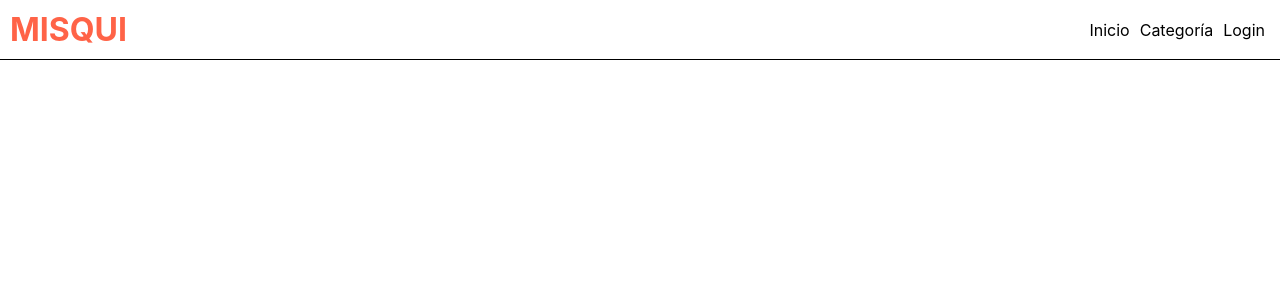
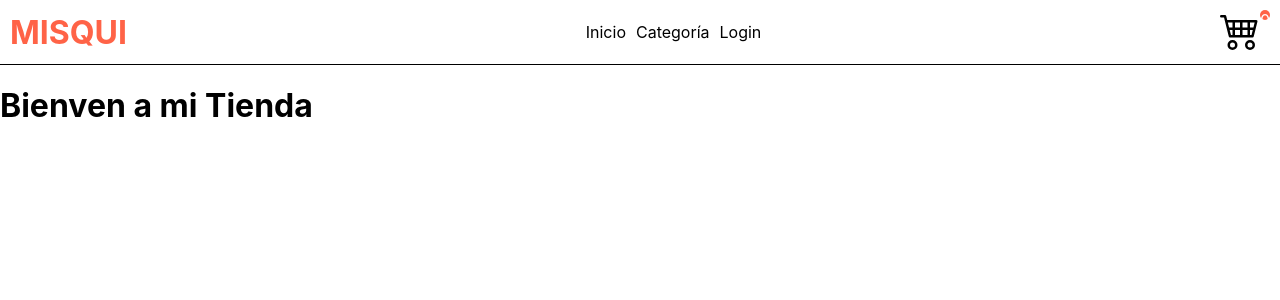
Before and after one commit to blikroy/misqui-vidal, a React (Create React App) app: page / in a window 1280 px wide. Shown: the top 300 px of the page. Built offline with nearby package versions, Linux system fonts and the light colour scheme.

Commit message:
icono carrito, e itemListContainer

```diff
--- a/src/App.css
+++ b/src/App.css
@@ -24,3 +24,20 @@
   margin-left: 5px;
   margin-right: 5px;
 }
+.carrito {
+  width: 50px;
+  position: relative;
+}
+.carritoIcono {
+  color: #000;
+}
+.carritoCantidad {
+  position: absolute;
+  top: 0;
+  right: 0;
+  width: 10px;
+  height: 10px;
+  border-radius: 50%;
+  background: tomato;
+  color: #fff;
+}
--- a/src/App.js
+++ b/src/App.js
@@ -1,12 +1,13 @@
 import './App.css';
 import NavBar from './components/NavBar.js';
+import ItemListContainer from './components/ItemListContainer';
 
 function App() {
   return (
     <>
     <NavBar></NavBar>
+    <ItemListContainer></ItemListContainer>
     </>
   );
 }
-
 export default App;
--- /dev/null
+++ b/src/components/CartWidget.js
@@ -0,0 +1,13 @@
+const CartWidget = () => {
+    return(
+        <div className="carrito">
+            <span className='carritoIcono'>
+                <svg xmlns="http://www.w3.org/2000/svg" width="40" height="40" fill="currentColor" class="bi bi-cart4" viewBox="0 0 16 16">
+                    <path d="M0 2.5A.5.5 0 0 1 .5 2H2a.5.5 0 0 1 .485.379L2.89 4H14.5a.5.5 0 0 1 .485.621l-1.5 6A.5.5 0 0 1 13 11H4a.5.5 0 0 1-.485-.379L1.61 3H.5a.5.5 0 0 1-.5-.5zM3.14 5l.5 2H5V5H3.14zM6 5v2h2V5H6zm3 0v2h2V5H9zm3 0v2h1.36l.5-2H12zm1.11 3H12v2h.61l.5-2zM11 8H9v2h2V8zM8 8H6v2h2V8zM5 8H3.89l.5 2H5V8zm0 5a1 1 0 1 0 0 2 1 1 0 0 0 0-2zm-2 1a2 2 0 1 1 4 0 2 2 0 0 1-4 0zm9-1a1 1 0 1 0 0 2 1 1 0 0 0 0-2zm-2 1a2 2 0 1 1 4 0 2 2 0 0 1-4 0z"/>
+                </svg>
+            </span>
+            <span className="carritoCantidad">0</span>
+        </div>
+    );
+}
+export default CartWidget;
--- /dev/null
+++ b/src/components/ItemListContainer.js
@@ -0,0 +1,6 @@
+const ItemListContainer = () => {
+    return(
+        <h1>Bienven a mi Tienda</h1>
+    );
+}
+export default ItemListContainer;
--- a/src/components/NavBar.js
+++ b/src/components/NavBar.js
@@ -1,3 +1,5 @@
+import CartWidget from "./CartWidget";
+
 const NavBar = () => {
     return(
         <header>
@@ -9,6 +11,7 @@
                     <li>Login</li>
                 </ul>
             </nav>
+            <CartWidget></CartWidget>
         </header>
     );
 }
```
